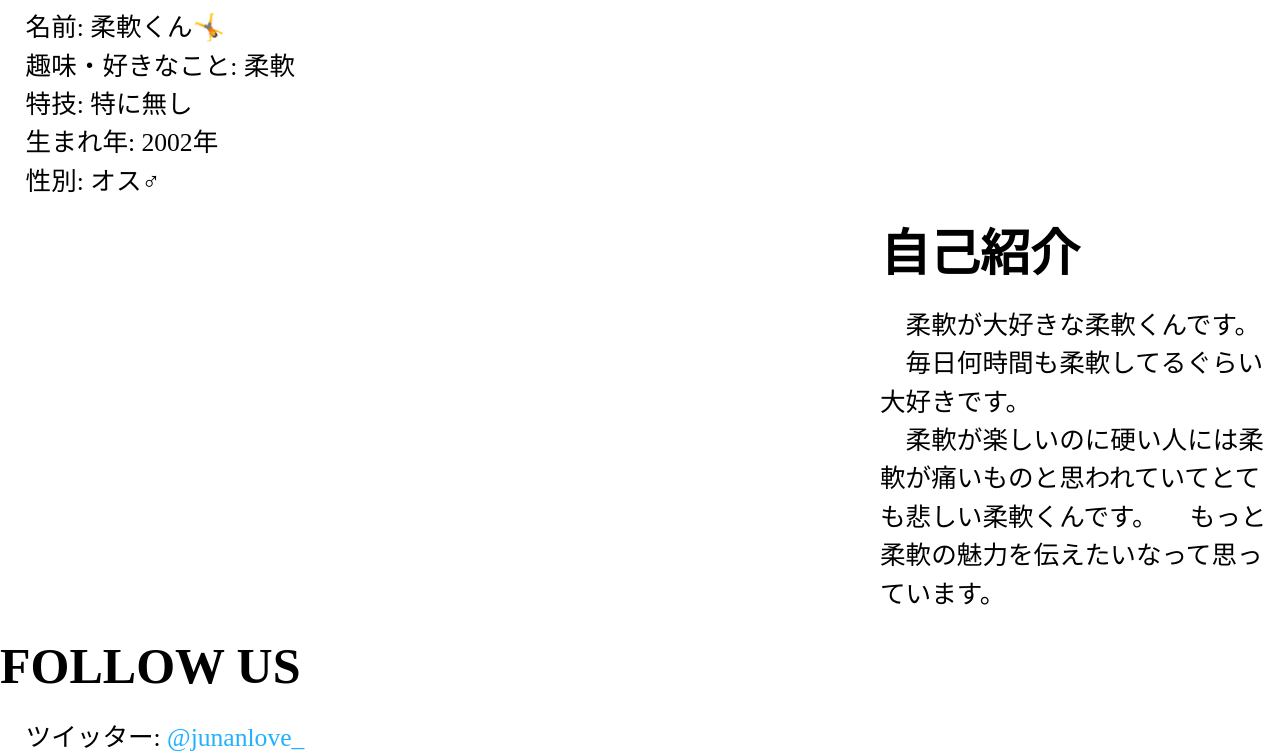
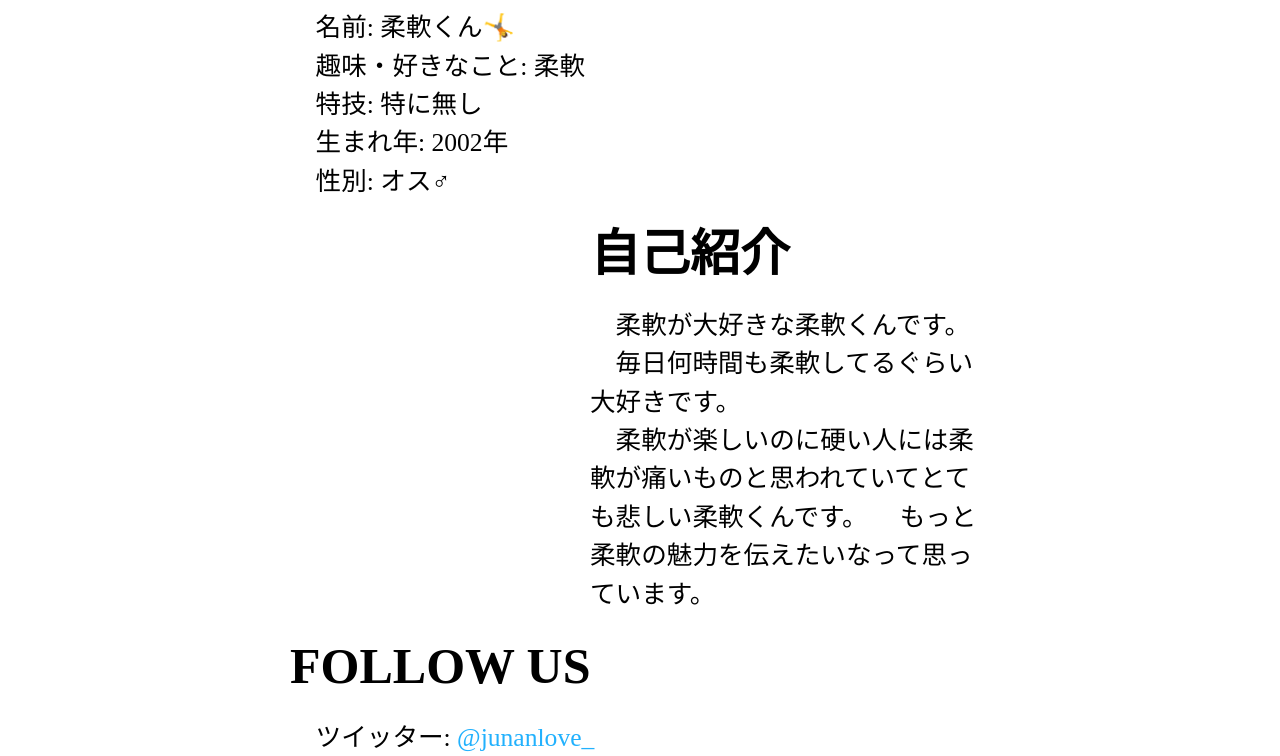
Before and after one commit to junanlove/website, a plain HTML site: page index.html in a window 1280 px wide. Shown: the part 466-1222 px from the top of the page. Drawn offline with Linux system fonts and the light colour scheme.

Commit message:
Update index.html

```diff
--- a/index.html
+++ b/index.html
@@ -11,6 +11,17 @@ overflow: hidden;
 vertical-align: middle;
 }
 #contains{
+  width:700px;
+  min-height:300px;
+  margin-right: auto;
+  margin-left : auto;
+  margin-top:1.5%;
+  margin-bottom: 1.5%;
+  font-size: 1.6em;
+  line-height: 1.5em;
+  border-radius: 15px;
+}
+@media (max-width: 700px) {
   width:100%;
   min-height:300px;
   margin-right: auto;
@@ -19,7 +30,6 @@ vertical-align: middle;
   margin-bottom: 1.5%;
   font-size: 1.6em;
   line-height: 1.5em;
-  border-radius: 15px;
 }
 #left{
 margin-right: auto;
@@ -30,6 +40,13 @@ width: 400px;
 margin-left: auto;
 margin-right: 0px;
 width: 400px;
+}
+@media (max-width: 300px) {
+  #right{
+margin-left: auto;
+margin-right: 0px;
+width: 400px;
+}
 }
 h1{
 font-weight: bold;
```
